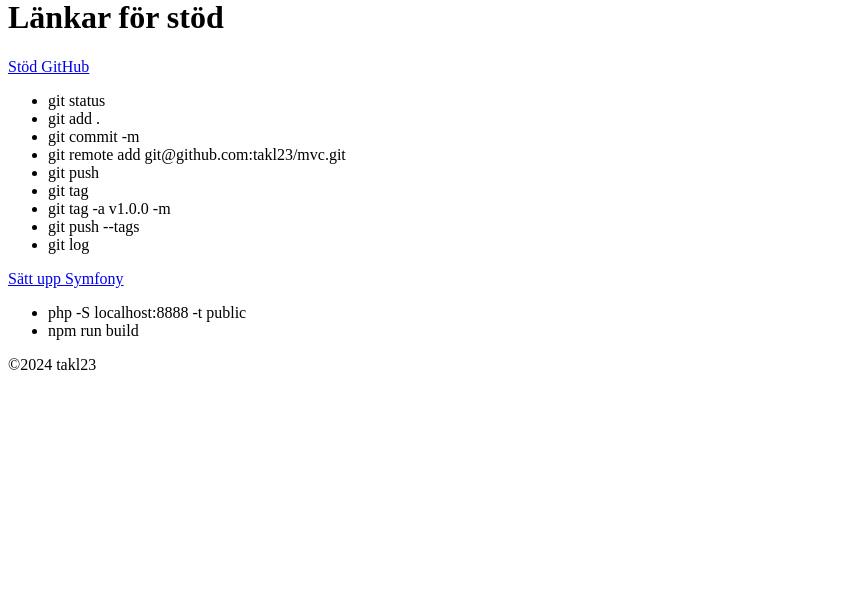
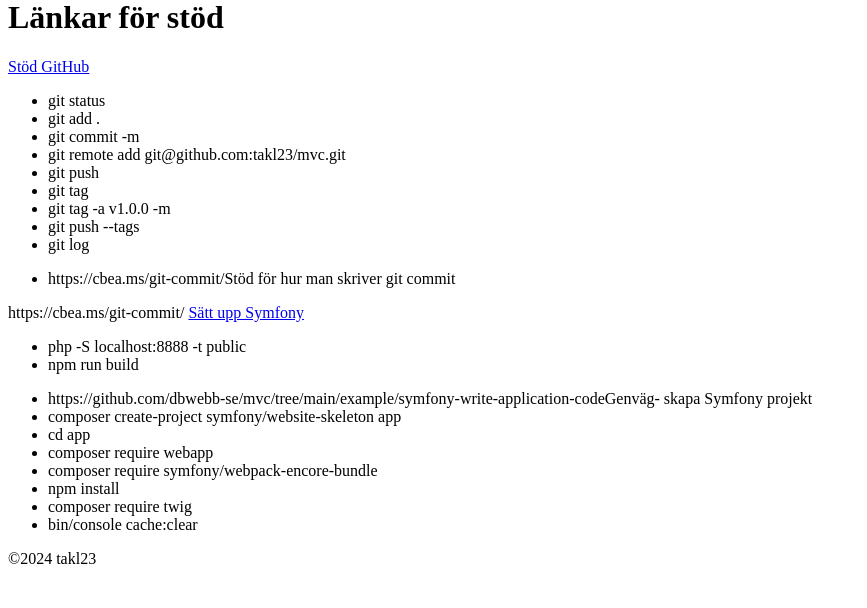
Before and after one commit to takl23/mvc, a Symfony app: template templates/links.html.twig in a window 1280 px wide. Shown: the part 192-800 px from the top of the page, without its empty margins (0-867 px from the left). Run offline with Twig, Linux system fonts and the light colour scheme; the template is opened without the code that fills it, so the values that code supplies are empty; some libraries are stand-ins or nearby versions.

```diff
--- a/templates/links.html.twig
+++ b/templates/links.html.twig
@@ -20,13 +20,29 @@
                 <li>git tag -a v1.0.0 -m <message> </li>
                 <li>git push --tags </li>
                 <li>git log </li>
+            </ul>
 
+            <ul>
+                <li> <a>https://cbea.ms/git-commit/</a>Stöd för hur man skriver git commit</li>
             </ul>
+
+            https://cbea.ms/git-commit/
 
         <a href="https://github.com/dbwebb-se/mvc/tree/main/example/symfony">Sätt upp Symfony</a>
             <ul>
                 <li>php -S localhost:8888 -t public </li>
                 <li>npm run build </li>
+            </ul>
+
+            <ul>
+                <li> <a>https://github.com/dbwebb-se/mvc/tree/main/example/symfony-write-application-code</a>Genväg- skapa Symfony projekt</li>
+                <li>composer create-project symfony/website-skeleton app</li>
+                <li>cd app</li>
+                <li>composer require webapp</li>
+                <li>composer require symfony/webpack-encore-bundle</li>
+                <li>npm install</li>
+                <li>composer require twig</li>
+                <li>bin/console cache:clear</li>
             </ul>
 
 
```
